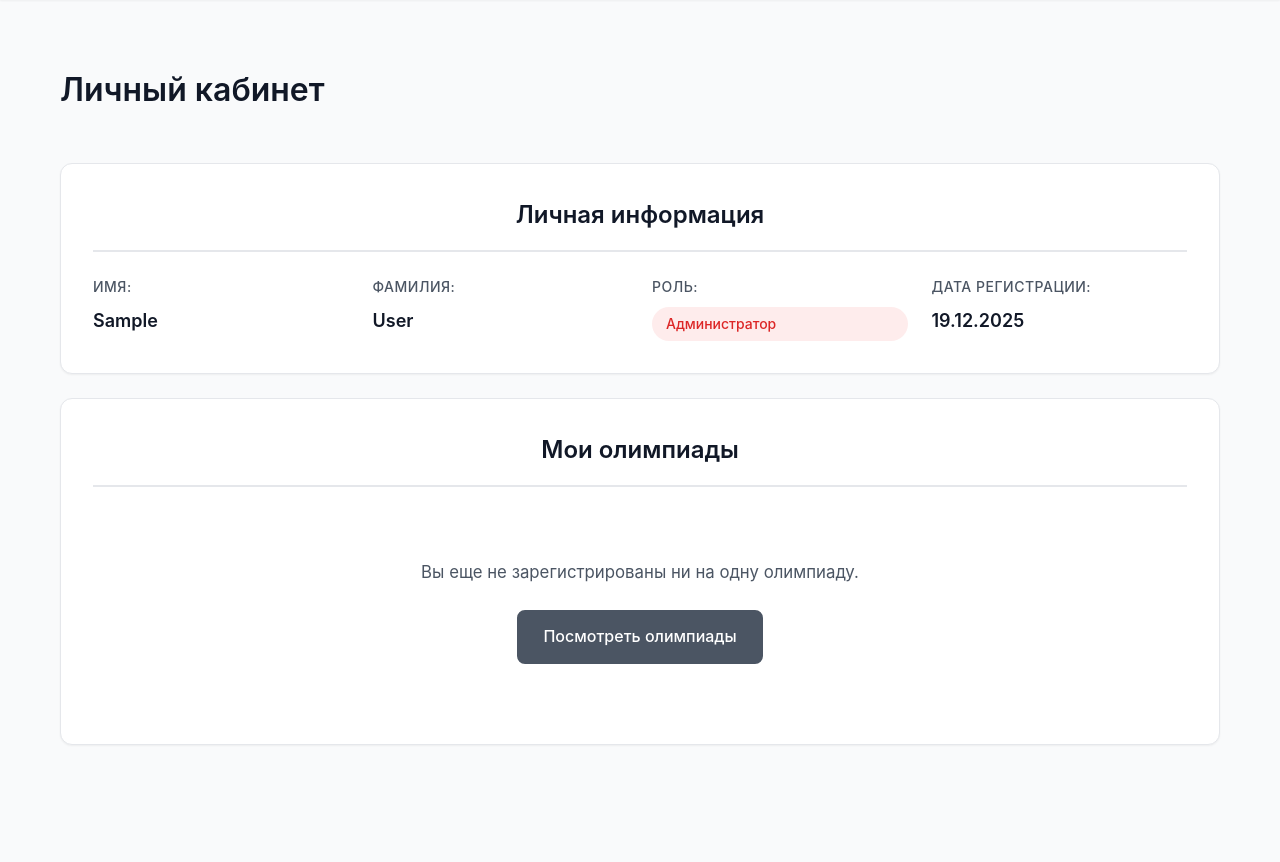
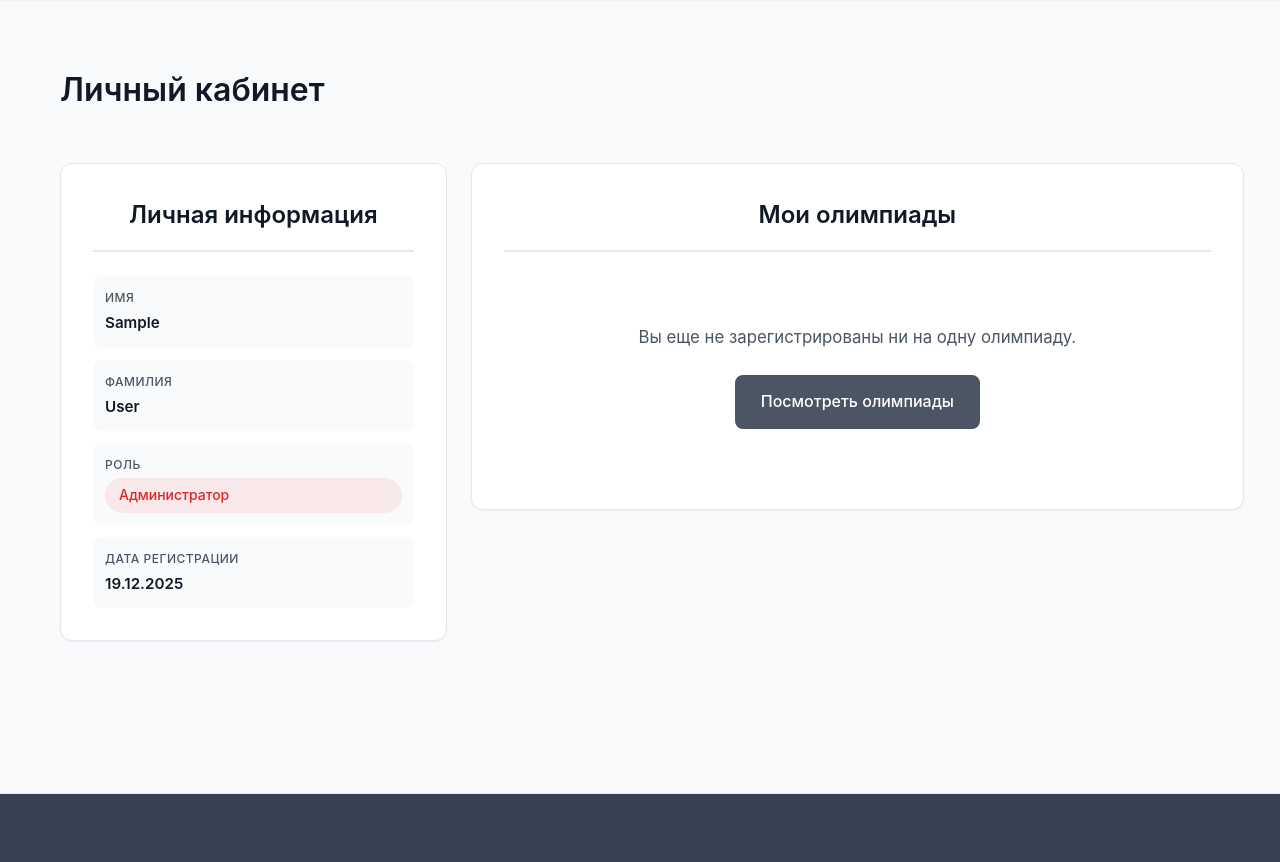
Before and after one commit to olympiada123/olympiada, a Django app: page /profile/ in a window 1280 px wide. Shown: the part 75-937 px from the top of the page. Run offline with Django 5.2, Linux system fonts and the light colour scheme; the visitor is signed in with stand-in values (Sample User, id 1); data that the repository does not hold is empty.

Commit message:
Changed profile page layout

```diff
--- a/app/static/css/style.css
+++ b/app/static/css/style.css
@@ -2820,20 +2820,64 @@ textarea.form-control {
     color: var(--primary-dark);
 }
 
-.profile-info-grid {
-    display: grid;
-    grid-template-columns: repeat(auto-fit, minmax(250px, 1fr));
+.profile-layout {
+    display: flex;
     gap: 1.5rem;
-}
-
-.profile-info-item {
+    align-items: flex-start;
+}
+
+.profile-info-card {
+    flex: 0 0 33.333%;
+    max-width: 33.333%;
+}
+
+.profile-olympiads-card {
+    flex: 0 0 66.666%;
+    max-width: 66.666%;
+}
+
+.profile-info-compact {
     display: flex;
     flex-direction: column;
-    gap: 0.5rem;
+    gap: 0.75rem;
+}
+
+.profile-info-card-item {
+    display: flex;
+    align-items: center;
+    gap: 0.75rem;
+    padding: 0.75rem;
+    background: var(--bg-secondary);
+    border-radius: 0.5rem;
+    transition: var(--transition);
+}
+
+.profile-info-card-item:hover {
+    background: var(--bg-tertiary);
+}
+
+.profile-info-icon {
+    font-size: 1.25rem;
+    flex-shrink: 0;
+    width: 32px;
+    height: 32px;
+    display: flex;
+    align-items: center;
+    justify-content: center;
+    background: var(--bg-primary);
+    border-radius: 0.375rem;
+}
+
+.profile-info-content {
+    display: flex;
+    flex-direction: column;
+    gap: 0.25rem;
+    flex: 1;
+    min-width: 0;
 }
 
 .profile-info-label {
-    font-size: 0.875rem;
+    font-size: 0.75rem;
     font-weight: 500;
     color: var(--text-secondary);
     text-transform: uppercase;
@@ -2841,9 +2885,10 @@ textarea.form-control {
 }
 
 .profile-info-value {
-    font-size: 1.125rem;
+    font-size: 0.95rem;
     font-weight: 600;
     color: var(--text-primary);
+    word-break: break-word;
 }
 
 .profile-role {
--- a/app/templates/profile.html
+++ b/app/templates/profile.html
@@ -8,29 +8,38 @@
         <h1 class="about-page-title">Личный кабинет</h1>
 
         <section class="about-section">
-            <div class="detail-section-card">
+            <div class="profile-layout">
+                <div class="detail-section-card profile-info-card">
                     <h2 class="section-title">Личная информация</h2>
-                <div class="profile-info-grid">
-                    <div class="profile-info-item">
-                        <span class="profile-info-label">Имя:</span>
+                    <div class="profile-info-compact">
+                        <div class="profile-info-card-item">
+                            <div class="profile-info-content">
+                                <span class="profile-info-label">Имя</span>
                                 <span class="profile-info-value">{{ user.first_name|default:"Не указано" }}</span>
                             </div>
-                    <div class="profile-info-item">
-                        <span class="profile-info-label">Фамилия:</span>
+                        </div>
+                        <div class="profile-info-card-item">
+                            <div class="profile-info-content">
+                                <span class="profile-info-label">Фамилия</span>
                                 <span class="profile-info-value">{{ user.last_name|default:"Не указано" }}</span>
                             </div>
-                    <div class="profile-info-item">
-                        <span class="profile-info-label">Роль:</span>
+                        </div>
+                        <div class="profile-info-card-item">
+                            <div class="profile-info-content">
+                                <span class="profile-info-label">Роль</span>
                                 <span class="profile-info-value profile-role profile-role-{% if role == 'Администратор' %}admin{% elif role == 'Куратор' %}curator{% else %}student{% endif %}">{{ role }}</span>
                             </div>
-                    <div class="profile-info-item">
-                        <span class="profile-info-label">Дата регистрации:</span>
+                        </div>
+                        <div class="profile-info-card-item">
+                            <div class="profile-info-content">
+                                <span class="profile-info-label">Дата регистрации</span>
                                 <span class="profile-info-value">{{ user.created_at|date:"d.m.Y" }}</span>
                             </div>
                         </div>
                     </div>
+                </div>
 
-            <div class="detail-section-card">
+                <div class="detail-section-card profile-olympiads-card">
                 <h2 class="section-title">Мои олимпиады</h2>
                 {% if registrations %}
                 <div class="registrations-list">
@@ -68,6 +77,7 @@
                 </div>
                 {% endif %}
                 </div>
+            </div>
         </section>
     </div>
 </div>
```
Lines whose indentation alone changed are shown as unchanged.
